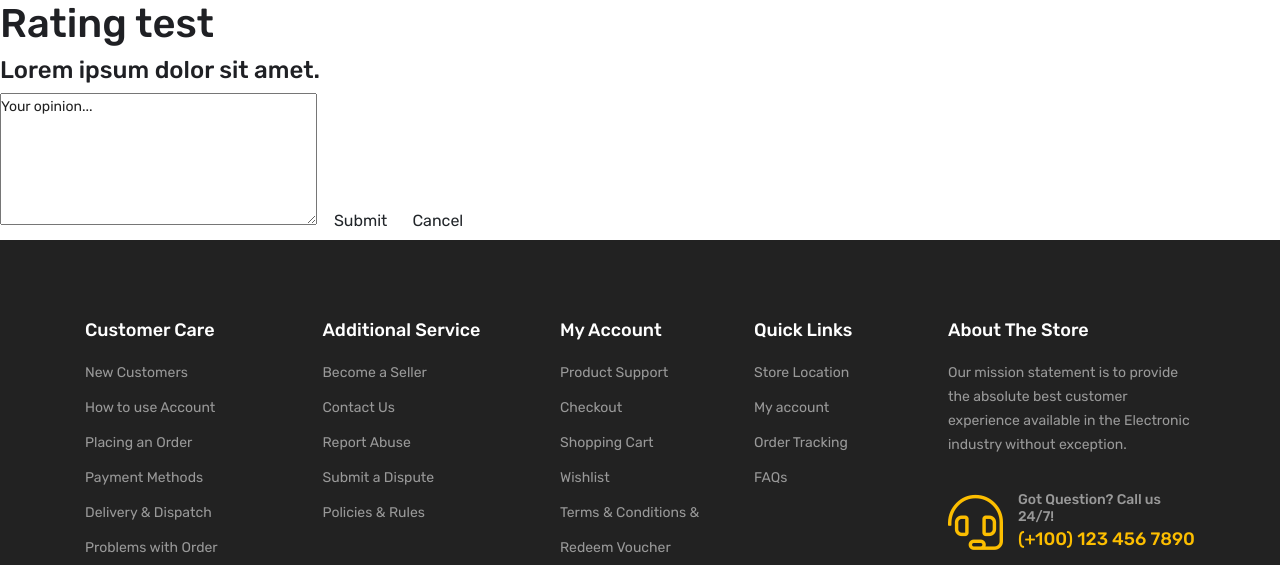
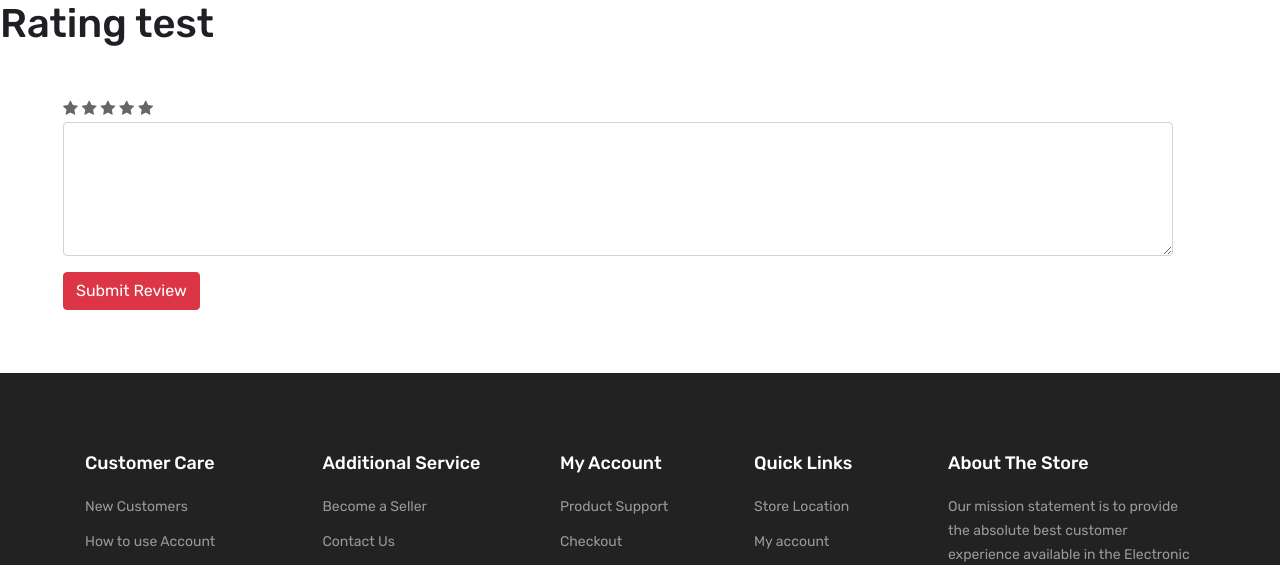
Before and after one commit to farad-alam/Multi-Vendor-Ecommerce, a Django app: page /test-page/ in a window 1280 px wide. Shown: the part 192-757 px from the top of the page. Run offline with Django 4.2, Linux system fonts and the light colour scheme; parts of the project's set-up code (start-up, migrations or seed data) failed here and were passed over; some libraries are stand-ins or nearby versions; some web fonts are replaced.

Commit message:
fornend html and javascript are ready for product review

```diff
--- a/home/views.py
+++ b/home/views.py
@@ -40,4 +40,4 @@ def display_categories_post(request,id):
     return render(request,'categories-post.html',context)
 
 def test_page(request):
-    return render(request,'test.html')
+    return render(request,'products/product-review.html')
--- a/static/cart/cart.js
+++ b/static/cart/cart.js
@@ -155,3 +155,52 @@ function change_cart_quantity(cart_id,values) {
     xhr.send(JSON.stringify(data))
 
 }
+
+
+ // Js Script for Product review
+
+ const stars = document.querySelectorAll('.star-for-review');
+ let starSelectedValue = 0;
+
+
+ stars.forEach(star => {
+     star.addEventListener('mouseover', function() {
+         const starId = parseInt(star.id);
+         for (let i = 1; i <= starId; i++) {
+             document.getElementById(i.toString()).classList.add('checked');
+         }
+     });
+
+     star.addEventListener('mouseout', function() {
+         if (starId !== starSelectedValue) {
+             stars.forEach(s => {
+                 s.classList.remove('checked');
+             });
+         }
+     });
+
+     star.addEventListener('click', function() {
+
+        for (let i = 1; i <= 5; i++) {
+            document.getElementById(i.toString()).classList.remove('checked');
+        }
+
+         starSelectedValue = parseInt(star.id);
+         for (let i = 1; i <= starSelectedValue; i++) {
+             document.getElementById(i.toString()).classList.add('checked');
+         }
+         // You can now use the 'starSelectedValue' variable to send to the database
+         console.log('Selected value:', starSelectedValue);
+     });
+ });
+
+
+// getting the submit button and CLICK event
+const submitButton = document.getElementById('submit-review-button')
+// submitButton.addEventListener('click',submitProductReview(3,4))
+
+submitButton.addEventListener('click', function() {
+    var productReviewText = document.getElementById('customer-review').value;
+    console.log('submit click')
+    console.log(productReviewText)
+ });
--- /dev/null
+++ b/templates/products/product-review.html
@@ -0,0 +1,38 @@
+{% extends "baseFiles/base.html" %}
+{% load static %}
+
+
+{% block header-style %}
+<link rel="stylesheet" href="https://cdnjs.cloudflare.com/ajax/libs/font-awesome/4.7.0/css/font-awesome.min.css">
+<style>
+    .checked {
+        color: orange;
+      }
+</style>
+
+{% endblock header-style %}
+
+
+{% block bodycontent %}
+<h1>Rating test</h1>
+
+<div class="container m-5">
+    <form action="" method="post"> {% csrf_token %}
+
+        <span class="fa fa-star star-for-review" id="1"></span>
+        <span class="fa fa-star star-for-review" id="2"></span>
+        <span class="fa fa-star star-for-review" id="3"></span>
+        <span class="fa fa-star star-for-review" id="4"></span>
+        <span class="fa fa-star star-for-review" id="5"></span>
+
+        <textarea class="form-control" name="customer-review" id="customer-review" cols="15" rows="5"></textarea>
+
+       <p class="btn btn-danger mt-3" type="submit" value="Submit Review" id="submit-review-button">Submit Review</p>
+
+
+    </form>
+
+</div>
+
+
+{% endblock bodycontent %}
--- a/templates/test.html
+++ b/templates/test.html
@@ -3,29 +3,25 @@
 
 
 {% block header-style %}
+<link rel="stylesheet" href="https://cdnjs.cloudflare.com/ajax/libs/font-awesome/4.7.0/css/font-awesome.min.css">
+<style>
+    .checked {
+        color: orange;
+      }
+</style>
 
 {% endblock header-style %}
 
 
 {% block bodycontent %}
 <h1>Rating test</h1>
-<div class="wrapper">
-    <h3>Lorem ipsum dolor sit amet.</h3>
-    <form action="#">
-        <div class="rating">
-            <input type="number" name="rating" hidden>
-            <i class='bx bx-star star' style="--i: 0;"></i>
-            <i class='bx bx-star star' style="--i: 1;"></i>
-            <i class='bx bx-star star' style="--i: 2;"></i>
-            <i class='bx bx-star star' style="--i: 3;"></i>
-            <i class='bx bx-star star' style="--i: 4;"></i>
-        </div>
-        <textarea name="opinion" cols="30" rows="5" placeholder="Your opinion..."></textarea>
-        <div class="btn-group">
-            <button type="submit" class="btn submit">Submit</button>
-            <button class="btn cancel">Cancel</button>
-        </div>
-    </form>
+<div class="container m-5">
+    <span class="fa fa-star" id="1"></span>
+    <span class="fa fa-star" id="2"></span>
+    <span class="fa fa-star" id="3"></span>
+    <span class="fa fa-star" id="4"></span>
+    <span class="fa fa-star" id="5"></span>
 </div>
 
+
 {% endblock bodycontent %}
```
